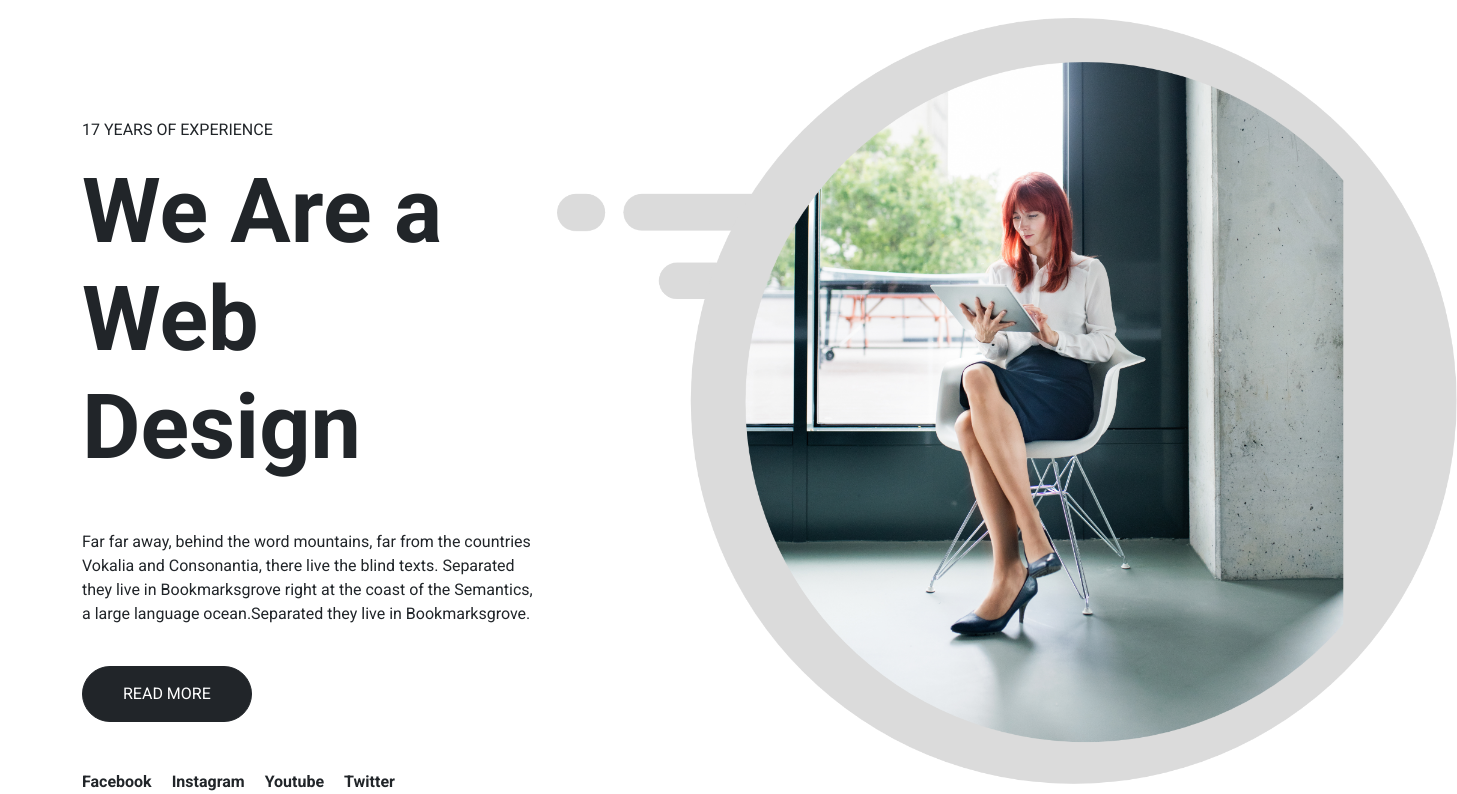
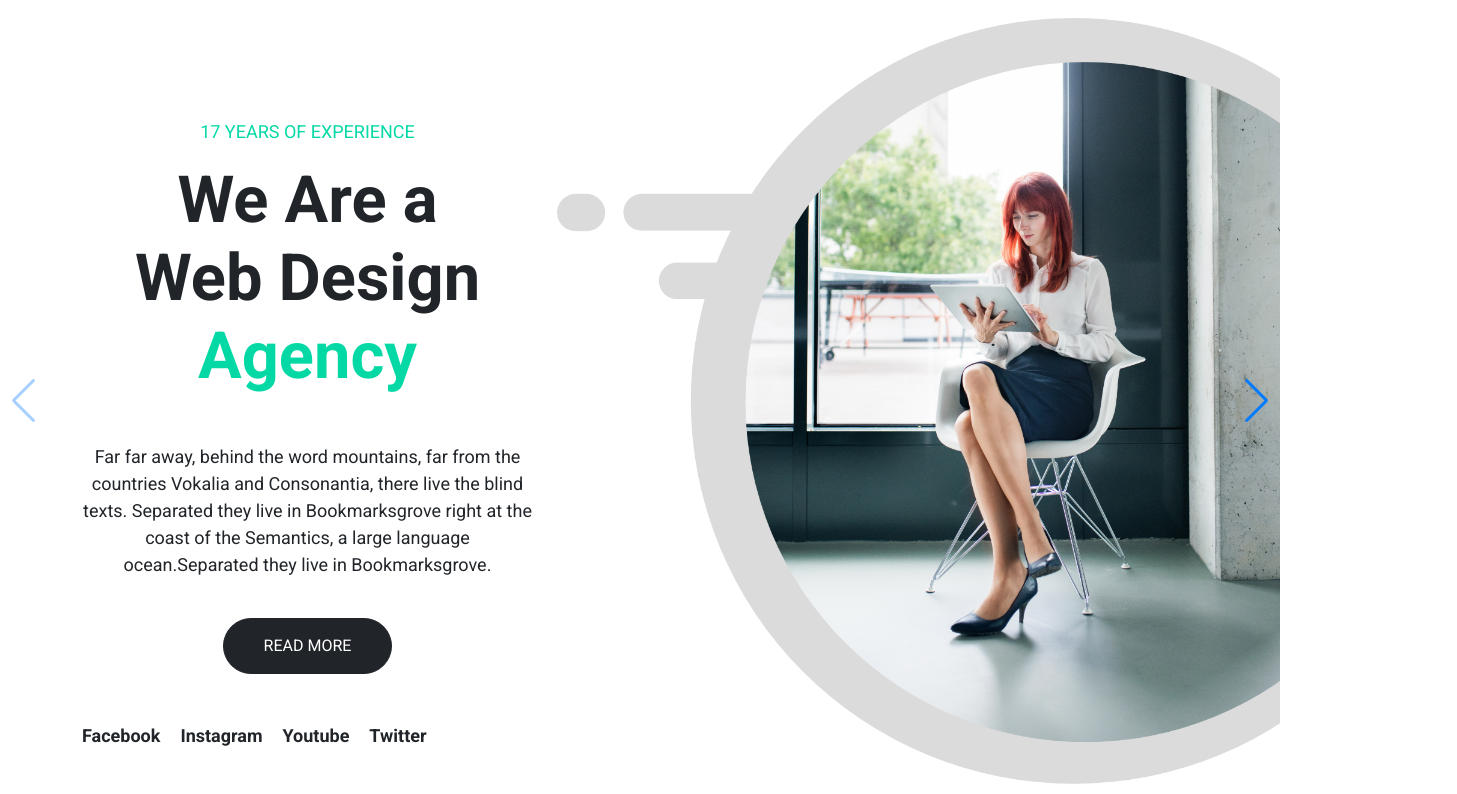
Before and after one commit to marcoregina92/proj-html-vuejs, a Vue app: page / in a window 1280 px wide. Shown: the part 146-940 px from the top of the page, 1457 px wide, since content can reach past the window. Built offline with nearby package versions, Linux system fonts and the light colour scheme.

Commit message:
Add Carousel with swiper

```diff
--- a/src/App.vue
+++ b/src/App.vue
@@ -35,8 +35,8 @@ export default {
     <SearchBar v-if="store.clickSearch" />
   </header>
   <main>
+    <Slider />
     <AppMain />
-    <!-- <Slider /> -->
   </main>
 
   <footer>
--- a/src/components/AppFooter.vue
+++ b/src/components/AppFooter.vue
@@ -21,7 +21,7 @@ export default {
 
 <template>
     <div class="container-fluid">
-        <div class="row p-2">
+        <div class="row p-2 mt-5">
             <div class="col-3">
                 <img src="../assets/img/cropped-Group-39-2x.png" alt="">
                 <p class="mt-3">While the lovely valley teems with vapour around me, and the meridian sun strikes the upper
--- a/src/components/AppMain.vue
+++ b/src/components/AppMain.vue
@@ -5,6 +5,7 @@ import MainComponent2 from "./MainComponent2.vue"
 import MainComponent3 from "./MainComponent3.vue"
 import MainComponent4 from "./MainComponent4.vue"
 import MainComponent5 from "./MainComponent5.vue"
+import MainComponent6 from "./MainComponent6.vue"
 
 
 
@@ -16,7 +17,8 @@ export default {
         MainComponent2,
         MainComponent3,
         MainComponent4,
-        MainComponent5
+        MainComponent5,
+        MainComponent6
     },
     data() {
         return {
@@ -35,35 +37,12 @@ export default {
 
 
 <template>
-    <div class="container">
-        <div class="row">
-            <div class="col-5 title">
-                <p>17 YEARS OF EXPERIENCE</p>
-                <h1 class="d-flex"> We Are a <br> Web Design</h1>
-                <p class="mt-5"> Far far away, behind the word mountains, far from the countries Vokalia and Consonantia,
-                    there live the
-                    blind texts. Separated they live in Bookmarksgrove right at the coast of the Semantics, a large language
-                    ocean.Separated they live in Bookmarksgrove.</p>
-                <button class="btn btn-dark mb-5 mt-4 text-uppercase">Read More</button>
-                <ul class="d-flex fw-bold p-0">
-                    <li>Facebook </li>
-                    <li>Instagram </li>
-                    <li>Youtube </li>
-                    <li>Twitter</li>
-                </ul>
-            </div>
-            <div class="col-7">
-                <img src="../assets/img/slide-1.png" alt="">
-            </div>
-
-        </div>
-
-    </div>
     <MainComponent1 />
     <MainComponent2 />
     <MainComponent3 />
     <MainComponent4 />
     <MainComponent5 />
+    <MainComponent6 />
 </template>
 
 <style scoped>
--- /dev/null
+++ b/src/components/MainComponent6.vue
@@ -0,0 +1,79 @@
+<script>
+import { store } from "../store.js" //state management
+
+export default {
+    name: "MainComponent6",
+    data() {
+        return {
+            store
+        }
+
+    },
+    methods: {
+
+    },
+    mounted() {
+
+    }
+}
+</script>
+
+<template>
+    <div class="comment-container">
+        <div class="text-container text-center">
+            <div class=" h-100 container d-flex flex-column justify-content-center">
+                <i class="fa-solid fa-quote-left"></i>
+                <p>When it comes to barbequing, there are two main schools of thought for the techniques that you can use.
+                    Freshly scrambled eggs with applewood smoked bacon - are amazing!</p>
+                <div>
+                    <div class="img-container mb-4">
+                        <img src="../assets/img/businesswoman-analysing-document-P8WSNMC-1024x820.jpg" alt="businesswoman">
+                    </div>
+                    <h4 class="text-uppercase">Lissa Durbin</h4>
+                    <h5 class="text-white">Client</h5>
+                </div>
+            </div>
+
+        </div>
+    </div>
+</template>
+
+<style scoped>
+i {
+    font-size: 50px;
+    color: white
+}
+
+h4 {
+    color: white;
+}
+
+.comment-container {
+    height: 1000px;
+    background-image: url('../assets/img/four-businesspeople-in-a-boardroom-with-paperwork-PC4V8H4.jpg');
+    background-size: cover;
+    background-position: center;
+}
+
+.text-container {
+    height: 100%;
+    background-color: rgba(0, 0, 0, 0.85);
+}
+
+.container {
+    max-width: 1000px;
+}
+
+p {
+    color: white;
+    font-size: 30px;
+    margin: 80px 0;
+}
+
+img {
+    width: 100px;
+    height: 100px;
+    border-radius: 50%;
+    object-fit: cover;
+}
+</style>
--- a/src/components/Slider.vue
+++ b/src/components/Slider.vue
@@ -1,5 +1,172 @@
-<script></script>
+<script>
+// Import Swiper Vue.js components
+import { Swiper, SwiperSlide } from 'swiper/vue';
 
-<template></template>
+// Import Swiper styles
+import 'swiper/css';
 
-<style></style>
+import 'swiper/css/navigation';
+
+
+// import required modules
+import { Navigation } from 'swiper/modules';
+
+export default {
+    components: {
+        Swiper,
+        SwiperSlide,
+    },
+    setup() {
+        return {
+            modules: [Navigation],
+        };
+    },
+};
+</script>
+
+
+
+<template>
+    <swiper :navigation="true" :modules="modules" class="mySwiper">
+        <swiper-slide>
+            <div class="container">
+                <div class="row">
+                    <div class="col-5 title">
+                        <p class="color-green">17 YEARS OF EXPERIENCE</p>
+                        <h1 class=""> We Are a <br> Web Design <span class="color-green">Agency</span></h1>
+                        <p class="mt-5"> Far far away, behind the word mountains, far from the countries Vokalia and
+                            Consonantia,
+                            there live the
+                            blind texts. Separated they live in Bookmarksgrove right at the coast of the Semantics, a large
+                            language
+                            ocean.Separated they live in Bookmarksgrove.</p>
+                        <button class="btn btn-dark mb-5 mt-4 text-uppercase">Read More</button>
+                        <ul class="d-flex fw-bold p-0">
+                            <li>Facebook </li>
+                            <li>Instagram </li>
+                            <li>Youtube </li>
+                            <li>Twitter</li>
+                        </ul>
+                    </div>
+                    <div class="col-7">
+                        <img src="../assets/img/slide-1.png" alt="">
+                    </div>
+
+                </div>
+
+            </div>
+        </swiper-slide>
+        <swiper-slide>
+            <div class="container">
+                <div class="row">
+                    <div class="col-5 title">
+                        <p class="color-green">17 YEARS OF EXPERIENCE</p>
+                        <h1 class=""> A Group of <br> Expert <span class="color-green">Planners</span></h1>
+                        <p class="mt-5"> Far far away, behind the word mountains, far from the countries Vokalia and
+                            Consonantia,
+                            there live the
+                            blind texts. Separated they live in Bookmarksgrove right at the coast of the Semantics, a large
+                            language
+                            ocean.Separated they live in Bookmarksgrove.</p>
+                        <button class="btn btn-dark mb-5 mt-4 text-uppercase">Read More</button>
+                        <ul class="d-flex fw-bold p-0">
+                            <li>Facebook </li>
+                            <li>Instagram </li>
+                            <li>Youtube </li>
+                            <li>Twitter</li>
+                        </ul>
+                    </div>
+                    <div class="col-7">
+                        <img src="../assets/img/slide-2.png" alt="">
+                    </div>
+
+                </div>
+
+            </div>
+        </swiper-slide>
+        <swiper-slide>
+            <div class="container">
+                <div class="row">
+                    <div class="col-5 title">
+                        <p class="color-green">17 YEARS OF EXPERIENCE</p>
+                        <h1 class=""> Focus <br> on Your <span class="color-green">Business</span></h1>
+                        <p class="mt-5"> Far far away, behind the word mountains, far from the countries Vokalia and
+                            Consonantia,
+                            there live the
+                            blind texts. Separated they live in Bookmarksgrove right at the coast of the Semantics, a large
+                            language
+                            ocean.Separated they live in Bookmarksgrove.</p>
+                        <button class="btn btn-dark mb-5 mt-4 text-uppercase">Read More</button>
+                        <ul class="d-flex fw-bold p-0">
+                            <li>Facebook </li>
+                            <li>Instagram </li>
+                            <li>Youtube </li>
+                            <li>Twitter</li>
+                        </ul>
+                    </div>
+                    <div class="col-7">
+                        <img src="../assets/img/slide-3.png" alt="">
+                    </div>
+
+                </div>
+
+            </div>
+        </swiper-slide>
+    </swiper>
+</template>
+
+
+<style scoped>
+.swiper {
+    width: 100%;
+    height: 100%;
+}
+
+.swiper-slide {
+    text-align: center;
+    font-size: 18px;
+    background: #fff;
+
+    /* Center slide text vertically */
+    display: flex;
+    justify-content: center;
+    align-items: center;
+}
+
+.swiper-slide img {
+    display: block;
+    height: 100%;
+    object-fit: cover;
+}
+
+img {
+    width: 900px;
+}
+
+.title {
+    margin-top: 100px;
+}
+
+.title h1 {
+    font-size: 65px;
+    font-weight: bold;
+}
+
+.btn {
+    border-radius: 40px;
+    padding: 15px 40px;
+}
+
+li {
+    margin-right: 20px;
+    list-style: none;
+}
+
+li:hover {
+    cursor: pointer;
+}
+
+.color-green {
+    color: #04d9a6
+}
+</style>
```
